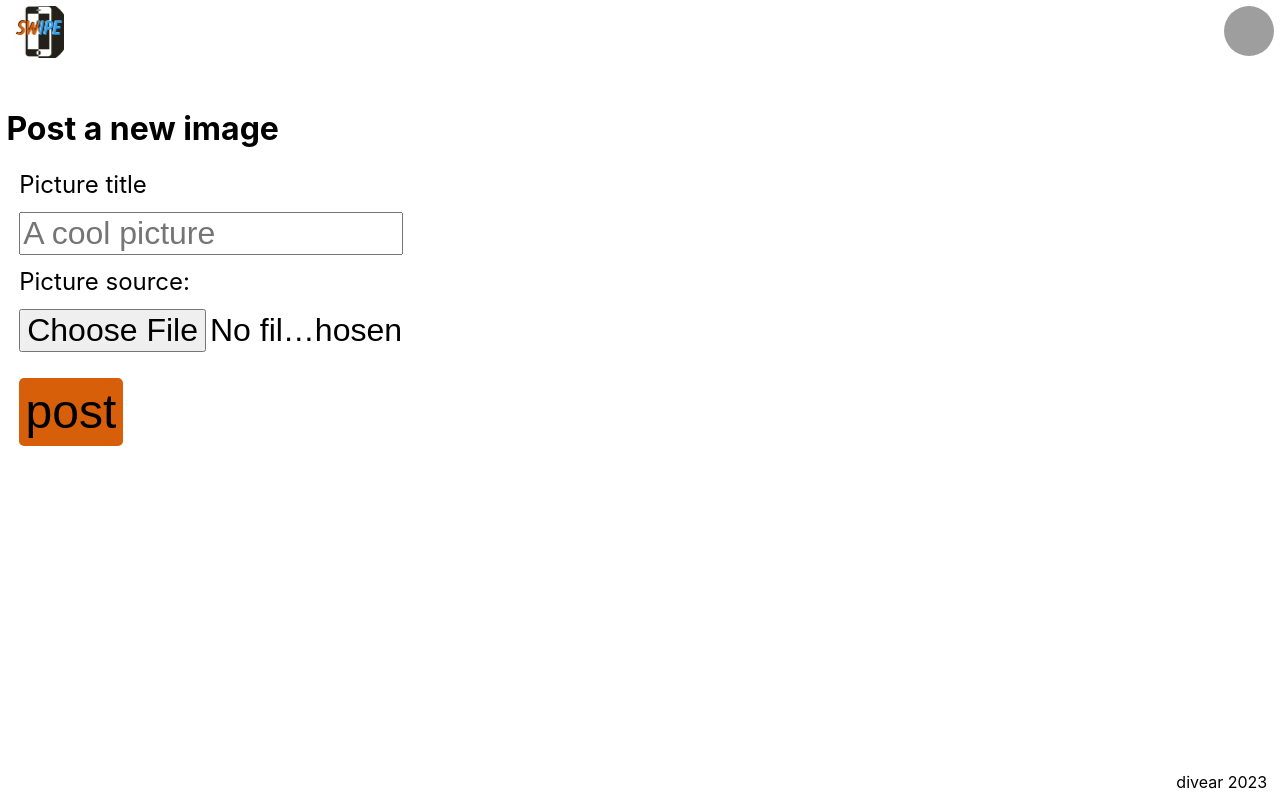
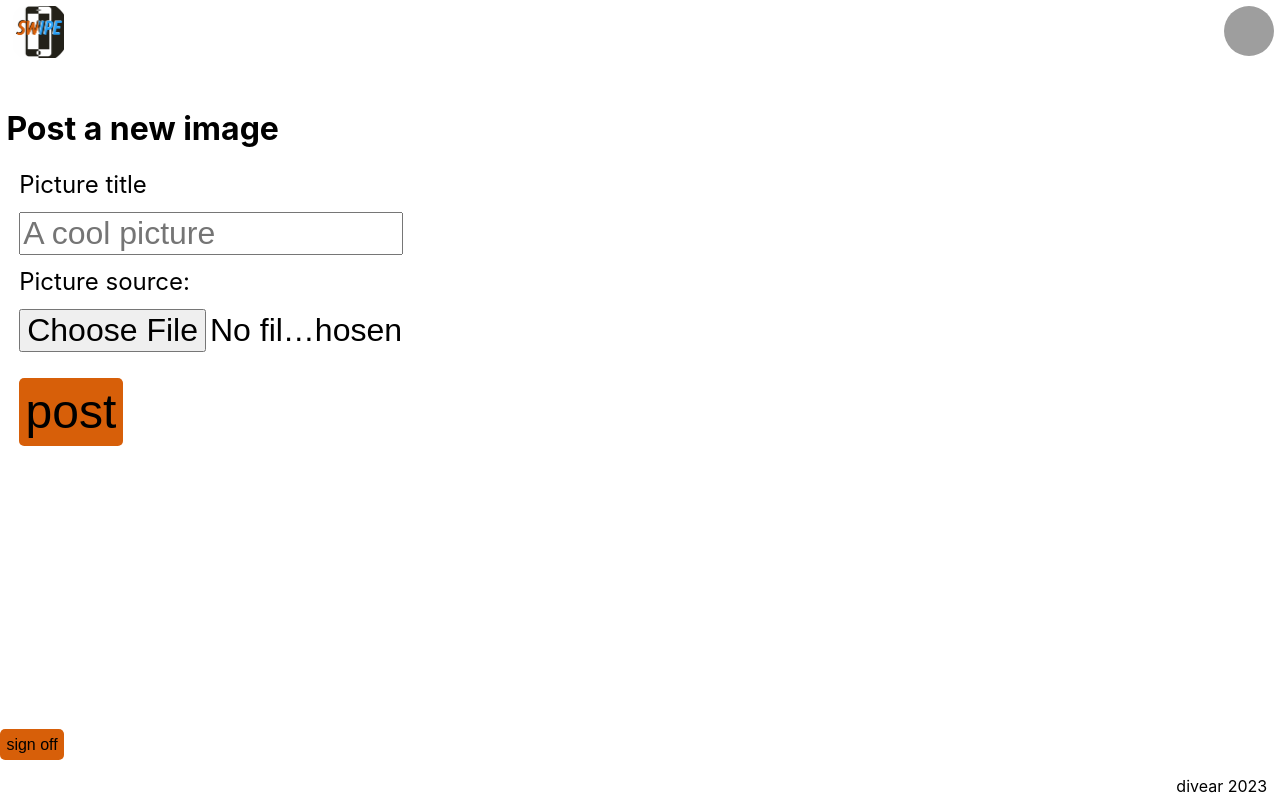
Before and after one commit to divear/swipechoose-site, a Next.js app: page /novy in a window 1280 px wide. Built offline with nearby package versions, Linux system fonts and the light colour scheme; no server answers; grey boxes are pictures that could not be loaded.

Commit message:
signoff button

```diff
--- a/components/Footer.tsx
+++ b/components/Footer.tsx
@@ -1,7 +1,12 @@
 import React from "react";
 
 function Footer() {
-	return <div className="footer">divear 2023</div>;
+	return (
+		<div className="footer">
+			<button className="signoff">sign off</button>
+			<p className="footerText">divear 2023</p>
+		</div>
+	);
 }
 
 export default Footer;
--- a/styles/globals.css
+++ b/styles/globals.css
@@ -21,6 +21,21 @@ a {
 	box-sizing: border-box;
 }
 
+button {
+	cursor: pointer;
+	font-size: 1rem;
+	border: none;
+	background-color: var(--sec);
+	font-size: 3rem;
+	border-radius: 0.4vw;
+	padding: 0.5vw;
+}
+button:hover {
+	border-radius: 0.2vw;
+
+	padding: 0.51vw;
+	filter: grayscale(0.2);
+}
 @media (prefers-color-scheme: dark) {
 	html {
 		color-scheme: dark;
@@ -96,20 +111,6 @@ a {
 .pics {
 	width: 90vw;
 }
-button {
-	cursor: pointer;
-	font-size: 1rem;
-	border: none;
-	background-color: var(--sec);
-	font-size: 3rem;
-	border-radius: 0.4vw;
-	padding: 0.5vw;
-}
-button:hover {
-	border-radius: 0.2vw;
-	padding: 0.51vw;
-	filter: grayscale(0.2);
-}
 
 .bigText {
 	font-size: 5rem;
@@ -151,9 +152,24 @@ button:hover {
 	font-size: 2rem;
 }
 .footer {
+	width: 100%;
 	position: fixed;
-	bottom: 1%;
-	right: 1%;
+	bottom: 5%;
+}
+.footerText {
+	position: fixed;
+	right: 1% !important;
+}
+.signoff {
+	background-color: var(--sec);
+	left: 0%;
+	font-size: 1rem;
+	padding: 0.5%;
+}
+.signoff:hover {
+	background-color: red;
+	border-radius: 0.2vw;
+	filter: grayscale(0.2);
 }
 .imgTitle {
 	position: fixed;
```
